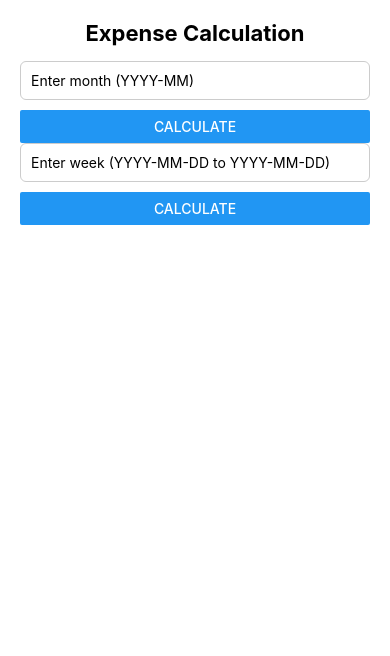
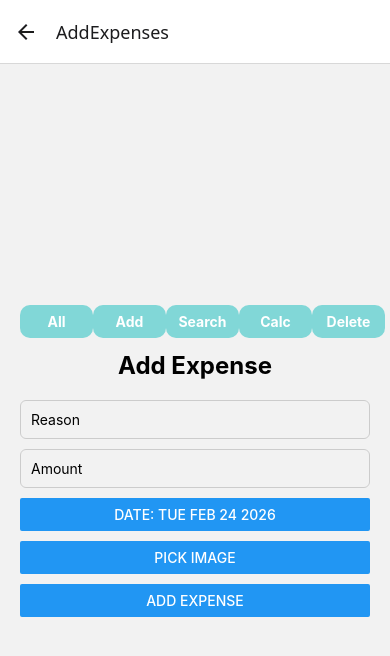
Before and after one commit to Thurunuhashitha/expenses_tracker_react_native, a React Native app: screen /AddExpenses in a window 390 px wide. Shown: the top 656 px of the page. Built offline with nearby package versions, Linux system fonts and the light colour scheme.

Commit message:
create react native stack navigation

```diff
--- a/App.jsx
+++ b/App.jsx
@@ -1,23 +1,28 @@
-import { View } from "react-native";
-// import AddExpenses from './src/screens/Expenses/AddExpenses';
+import AddExpenses from './src/screens/Expenses/AddExpenses';
 import Login from './src/screens/Login/Login'
-// import Register from './src/screens/Register/Register'
+import Register from './src/screens/Register/Register'
 import GetAllExpenses from "./src/screens/Expenses/GetAllExpenses";
 import DeleteExpenses from "./src/screens/Expenses/DeleteExpenses";
 import SearchExpenses from "./src/screens/Expenses/SearchExpensers";
 import CalculationExpenses from "./src/screens/Expenses/CalculationExpenses";
+import { createNativeStackNavigator } from '@react-navigation/native-stack';
+import { NavigationContainer } from '@react-navigation/native';
+
+const Stack = createNativeStackNavigator();
 
 function App() {
   return (
-    <View>
-      {/* <Register /> */}
-      {/* <Login /> */}
-      {/* <AddExpenses /> */}
-      {/* <GetAllExpenses /> */}
-      {/* <DeleteExpenses /> */}
-      {/* <SearchExpenses /> */}
-      <CalculationExpenses />
-    </View>
+    <NavigationContainer>
+      <Stack.Navigator>
+      <Stack.Screen name="Login" component={Login} />
+      <Stack.Screen name="Register" component={Register} />
+      <Stack.Screen name="GetAllExpenses" component={GetAllExpenses} />
+      <Stack.Screen name="DeleteExpenses" component={DeleteExpenses} />
+      <Stack.Screen name="SearchExpenses" component={SearchExpenses} />
+      <Stack.Screen name="CalculationExpenses" component={CalculationExpenses} />
+      <Stack.Screen name="AddExpenses" component={AddExpenses} />
+    </Stack.Navigator>
+    </NavigationContainer>
   );
 }
 
--- /dev/null
+++ b/src/components/NavBar.jsx
@@ -0,0 +1,64 @@
+import React from 'react'
+import { View, Text, TouchableOpacity, StyleSheet } from 'react-native'
+import { useNavigation } from '@react-navigation/native'
+
+const NavBar = () => {
+
+  const navigation = useNavigation()
+
+  return (
+    <View style={styles.navbar}>
+
+      <TouchableOpacity style={styles.navItem}
+        onPress={() => navigation.navigate('GetAllExpenses')}>
+        <Text style={styles.text}>All</Text>
+      </TouchableOpacity>
+
+      <TouchableOpacity style={styles.navItem}
+        onPress={() => navigation.navigate('AddExpenses')}>
+        <Text style={styles.text}>Add</Text>
+      </TouchableOpacity>
+
+      <TouchableOpacity style={styles.navItem}
+        onPress={() => navigation.navigate('SearchExpenses')}>
+        <Text style={styles.text}>Search</Text>
+      </TouchableOpacity>
+
+      <TouchableOpacity style={styles.navItem}
+        onPress={() => navigation.navigate('CalculationExpenses')}>
+        <Text style={styles.text}>Calc</Text>
+      </TouchableOpacity>
+
+      <TouchableOpacity style={styles.navItem}
+        onPress={() => navigation.navigate('DeleteExpenses')}>
+        <Text style={styles.text}>Delete</Text>
+      </TouchableOpacity>
+
+    </View>
+  )
+}
+
+export default NavBar
+
+const styles = StyleSheet.create({
+  navbar: {
+    flexDirection: 'row',
+    justifyContent: 'space-around',
+    alignItems: 'center',
+    height: 60,
+    position: 'relative',
+    width: '100%',
+  },
+  navItem: {
+    padding: 8,
+    backgroundColor: '#81d7d7',
+    borderRadius: 10,
+        minWidth: 73,
+  },
+  text: {
+    color: '#fff',
+    fontSize: 14,
+    fontWeight: 'bold',
+    textAlign: 'center',
+  }
+})
--- a/src/screens/Expenses/AddExpenses.jsx
+++ b/src/screens/Expenses/AddExpenses.jsx
@@ -14,6 +14,7 @@ import DateTimePicker from '@react-native-community/datetimepicker'
 import { launchImageLibrary } from 'react-native-image-picker'
 import AsyncStorage from '@react-native-async-storage/async-storage'
 import axios from 'axios'
+import NavBar from '../../components/NavBar'
 
 const AddExpenses = () => {
   const [reason, setReason] = useState('')
@@ -122,6 +123,7 @@ const AddExpenses = () => {
 
   return (
     <ScrollView contentContainerStyle={styles.container}>
+      <NavBar />
       <Text style={styles.title}>Add Expense</Text>
 
       <TextInput
--- a/src/screens/Expenses/CalculationExpenses.jsx
+++ b/src/screens/Expenses/CalculationExpenses.jsx
@@ -11,6 +11,7 @@ import {
 } from 'react-native'
 import AsyncStorage from '@react-native-async-storage/async-storage'
 import axios from 'axios'
+import NavBar from '../../components/NavBar'
 
 const CalculationExpenses = () => {
   const [month, setMonth] = useState('')
@@ -127,6 +128,7 @@ const CalculationExpenses = () => {
 
   return (
     <View style={styles.container}>
+      <NavBar />
       <Text style={styles.title}>Expense Calculation</Text>
 
       <TextInput
--- a/src/screens/Expenses/DeleteExpenses.jsx
+++ b/src/screens/Expenses/DeleteExpenses.jsx
@@ -2,6 +2,7 @@ import { Alert, Button, StyleSheet, Text, TextInput, View } from 'react-native'
 import React, { useState } from 'react'
 import AsyncStorage from '@react-native-async-storage/async-storage'
 import axios from 'axios'
+import NavBar from '../../components/NavBar'
 
 const DeleteExpenses = () => {
   const [id, setId] = useState('')
@@ -36,6 +37,7 @@ const DeleteExpenses = () => {
 
   return (
     <View style={styles.container}>
+      <NavBar />
       <Text style={styles.title}>Delete Expense</Text>
 
       <TextInput
--- a/src/screens/Expenses/GetAllExpenses.jsx
+++ b/src/screens/Expenses/GetAllExpenses.jsx
@@ -10,6 +10,7 @@ import {
 } from 'react-native'
 import AsyncStorage from '@react-native-async-storage/async-storage'
 import axios from 'axios'
+import NavBar from '../../components/NavBar'
 
 const GetAllExpenses = () => {
   const [expenses, setExpenses] = useState([])
@@ -61,6 +62,7 @@ const GetAllExpenses = () => {
 
   return (
     <View style={styles.container}>
+      <NavBar />
       <Text style={styles.title}>All Expenses</Text>
 
       <Button title="Get All Expenses" onPress={handleGetAll} />
--- a/src/screens/Expenses/SearchExpensers.jsx
+++ b/src/screens/Expenses/SearchExpensers.jsx
@@ -2,6 +2,7 @@ import React, { useState } from 'react'
 import { View, Text, TextInput, Button, FlatList, StyleSheet, Image } from 'react-native'
 import AsyncStorage from '@react-native-async-storage/async-storage'
 import axios from 'axios'
+import NavBar from '../../components/NavBar'
 
 const SearchExpenses = () => {
     const [date, setDate] = useState('')
@@ -65,6 +66,7 @@ const SearchExpenses = () => {
 
     return (
         <View style={styles.container}>
+            <NavBar />
             <Text style={styles.title}>Search Expenses</Text>
 
             <TextInput
--- a/src/screens/Login/Login.jsx
+++ b/src/screens/Login/Login.jsx
@@ -2,8 +2,11 @@ import { View, Text, StyleSheet, TextInput, Button, Alert } from 'react-native'
 import React from 'react'
 import axios from 'axios';
 import AsyncStorage from '@react-native-async-storage/async-storage'
+import { useNavigation } from '@react-navigation/native';
 
 const Login = () => {
+
+  const navigation = useNavigation();
 
   const [email, setEmail] = React.useState('')
   const [password, setPassword] = React.useState('')
@@ -28,8 +31,8 @@ const Login = () => {
       }
        // Save token for later use
       await AsyncStorage.setItem('authToken', accessToken);
-
       Alert.alert('Login Success', 'You Have Successfully Logged In');
+      navigation.navigate('GetAllExpenses');
 
     }
     catch (error) {
--- a/src/screens/Register/Register.jsx
+++ b/src/screens/Register/Register.jsx
@@ -1,8 +1,11 @@
 import { View, Text, StyleSheet, TextInput, Button, Alert } from 'react-native'
 import React from 'react'
 import axios from 'axios';
+import { useNavigation } from '@react-navigation/native';
 
 const Register = () => {
+
+  const navigation = useNavigation();
 
   const [name, setName] = React.useState('');
   const [email, setEmail] = React.useState('');
@@ -21,6 +24,7 @@ const Register = () => {
       .then(response => {
         console.log('Success:', response.data);
         Alert.alert('Success', 'Registration successful');
+        navigation.navigate('Login');
       })
       .catch(error => {
         console.log('Error:', error.response?.data || error.message);
```
Also changed, not shown: package.json (+7 -1 lines), 3 other files (tests, documents, lock files or other folders).
